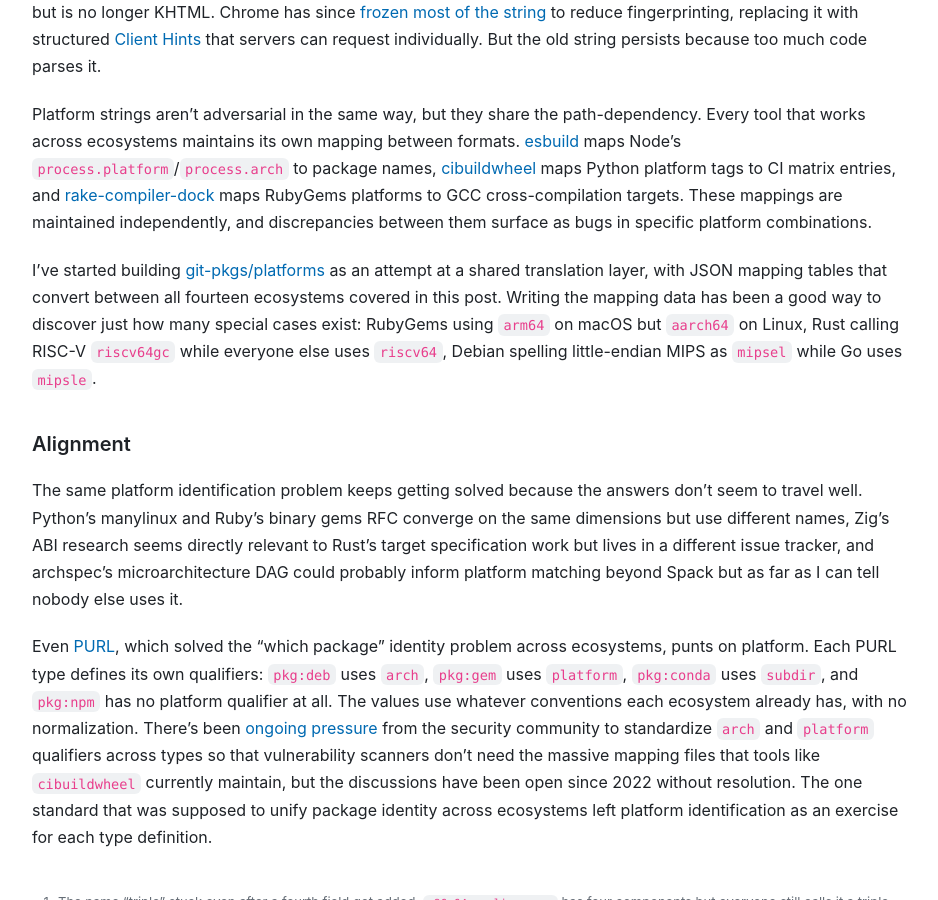
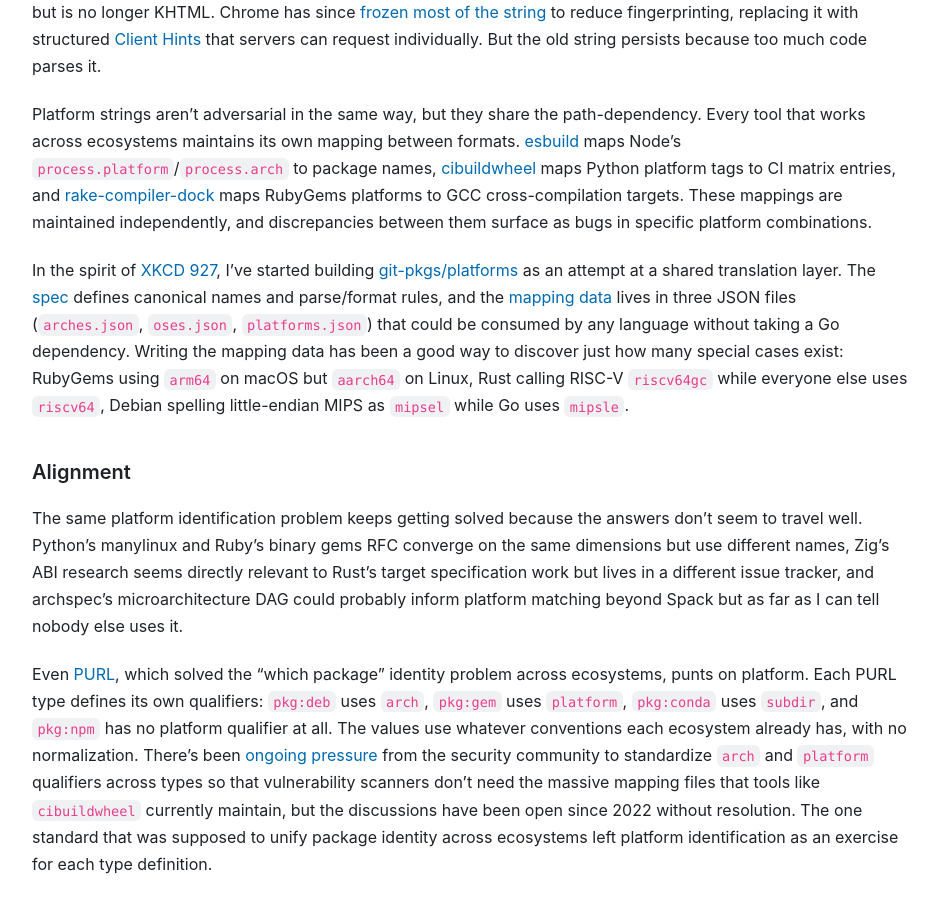
Before and after one commit to andrew/nesbitt.io, a Jekyll site: the page built from _posts/2026-02-17-platform-strings.md, in a window 1280 px wide and 900 px high, scrolled down 8848 px. Shown: the whole window, without its empty margins (168-1106 px from the left). Built offline with Jekyll 4.4.1, drawn with Linux system fonts in a browser that asks for light colours.

Commit message:
link to git-pkgs/platforms

```diff
--- a/_data/stats.json
+++ b/_data/stats.json
@@ -1,5 +1,5 @@
 {
-  "generated_at": "2026-02-14T19:41:08Z",
+  "generated_at": "2026-02-14T20:10:23Z",
   "total_posts": 77,
   "total_words": 107802,
   "reading_minutes": 540,
--- a/_posts/2026-02-17-platform-strings.md
+++ b/_posts/2026-02-17-platform-strings.md
@@ -163,7 +163,7 @@
 
 Platform strings aren't adversarial in the same way, but they share the path-dependency. Every tool that works across ecosystems maintains its own mapping between formats. [esbuild](https://github.com/evanw/esbuild/blob/main/lib/npm/node-platform.ts) maps Node's `process.platform`/`process.arch` to package names, [cibuildwheel](https://cibuildwheel.pypa.io/) maps Python platform tags to CI matrix entries, and [rake-compiler-dock](https://github.com/rake-compiler/rake-compiler) maps RubyGems platforms to GCC cross-compilation targets. These mappings are maintained independently, and discrepancies between them surface as bugs in specific platform combinations.
 
-I've started building [git-pkgs/platforms](https://github.com/git-pkgs/platforms) as an attempt at a shared translation layer, with JSON mapping tables that convert between all fourteen ecosystems covered in this post. Writing the mapping data has been a good way to discover just how many special cases exist: RubyGems using `arm64` on macOS but `aarch64` on Linux, Rust calling RISC-V `riscv64gc` while everyone else uses `riscv64`, Debian spelling little-endian MIPS as `mipsel` while Go uses `mipsle`.
+In the spirit of [XKCD 927](https://xkcd.com/927/), I've started building [git-pkgs/platforms](https://github.com/git-pkgs/platforms) as an attempt at a shared translation layer. The [spec](https://github.com/git-pkgs/platforms/blob/main/SPEC.md) defines canonical names and parse/format rules, and the [mapping data](https://github.com/git-pkgs/platforms/tree/main/data) lives in three JSON files (`arches.json`, `oses.json`, `platforms.json`) that could be consumed by any language without taking a Go dependency. Writing the mapping data has been a good way to discover just how many special cases exist: RubyGems using `arm64` on macOS but `aarch64` on Linux, Rust calling RISC-V `riscv64gc` while everyone else uses `riscv64`, Debian spelling little-endian MIPS as `mipsel` while Go uses `mipsle`.
 
 ### Alignment
 
```
